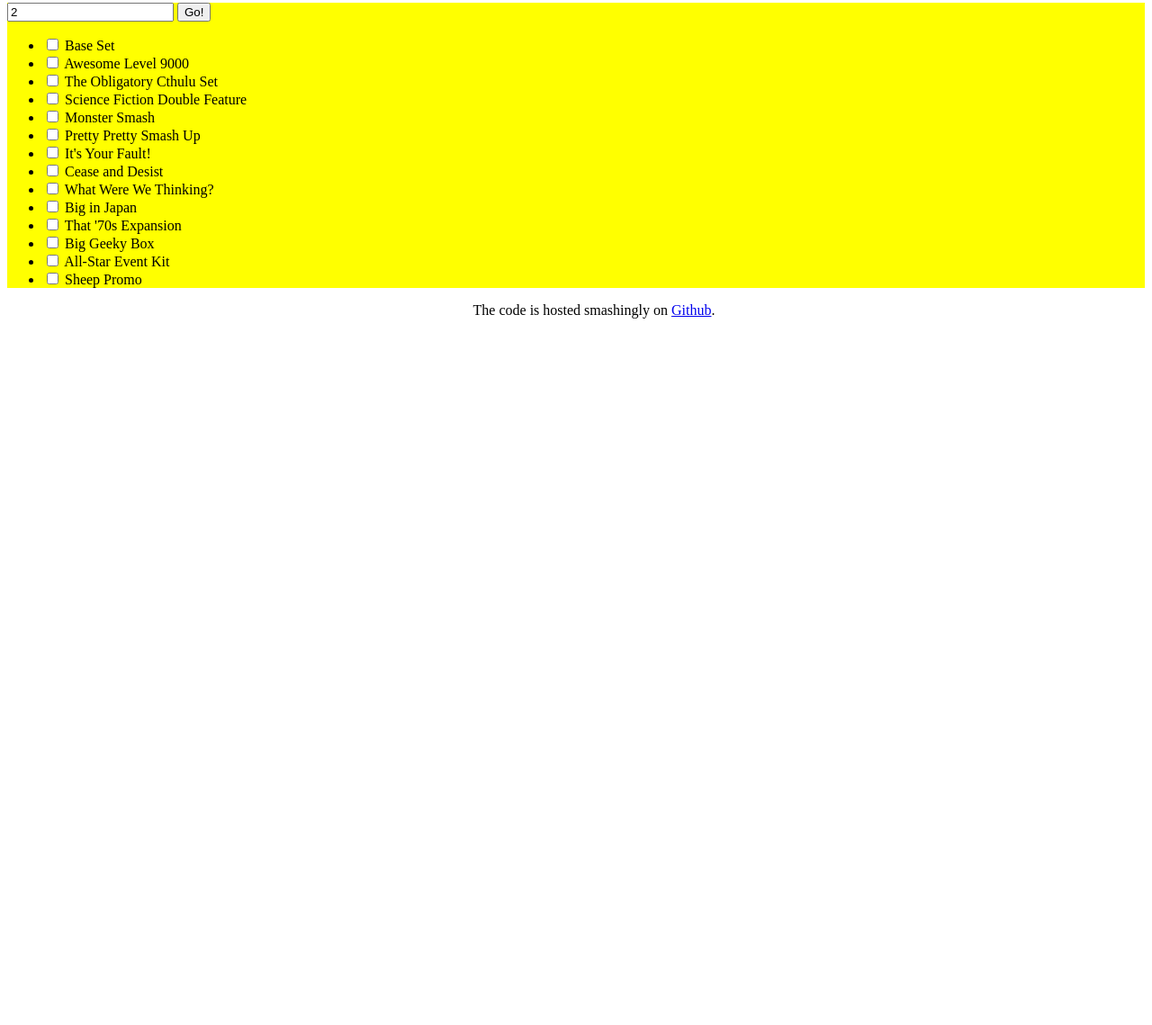
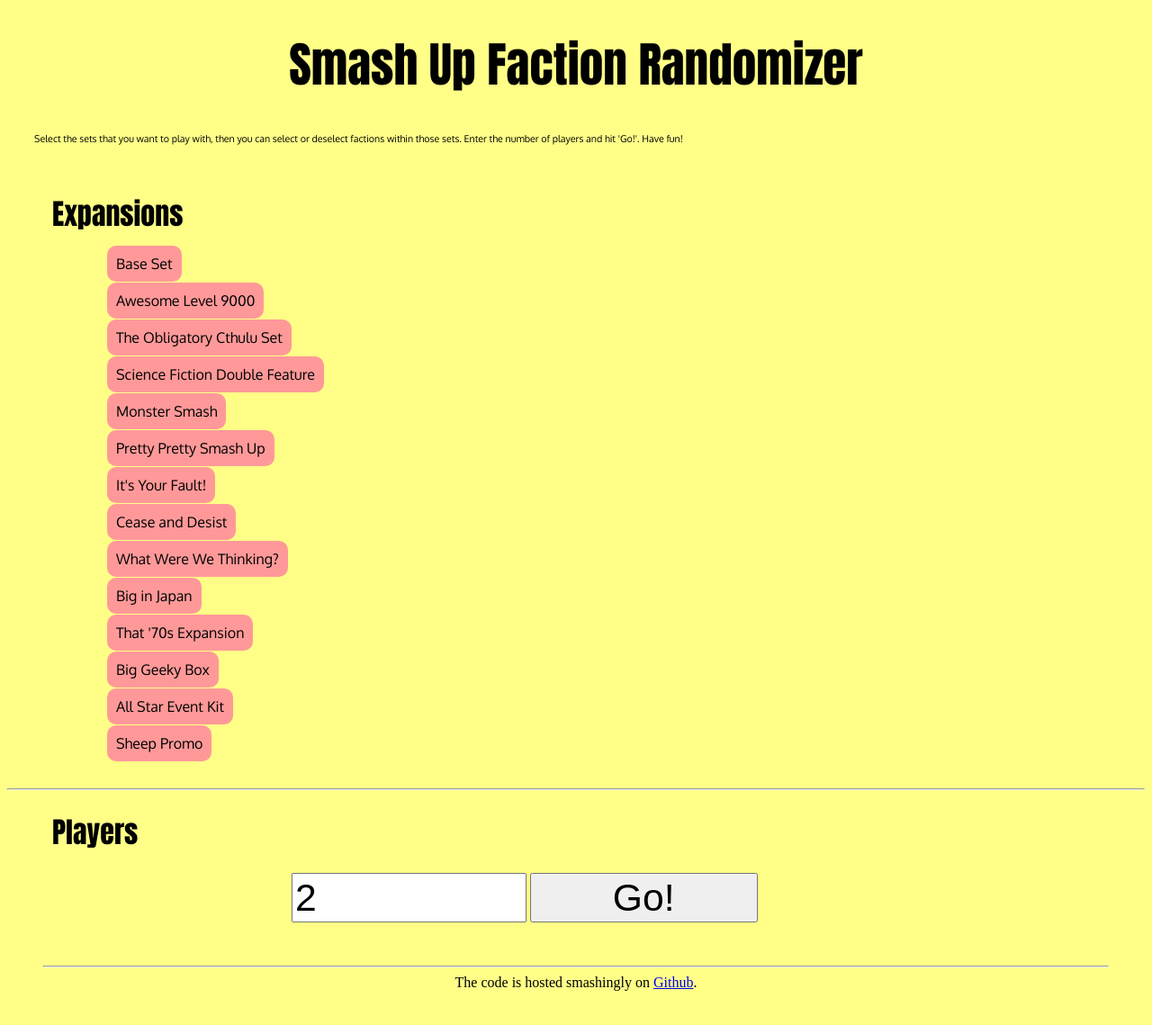
Before and after one commit to cweeks12/SmashUpRandomizer, a plain HTML site: page index.html in a window 1280 px wide. Shown: the part 5-1144 px from the top of the page at 90% size. Before the commit the page ends 800 px from the top, so only its background shows below. Drawn offline with nearby package versions, Linux system fonts and the light colour scheme; files that its build step writes are made by us from their sources; files whose address does not match are found by name.

Commit message:
Works on mobile

```diff
--- a/index.html
+++ b/index.html
@@ -3,31 +3,50 @@
     <head>
         <title>Smash Up Faction Randomizer</title>
         <link href="/smashup/styles.css" rel="stylesheet"/>
+        <link href="https://fonts.googleapis.com/css?family=Anton|Oxygen" rel="stylesheet">
     </head>
     <body>
 
+        <h1 id="title">Smash Up Faction Randomizer</h1>
+
+        <div id="instructions">Select the sets that you want to play with, then you can select or deselect factions within those sets. Enter the number of players and hit 'Go!'. Have fun!</div>
+
         <div id="app">
-            <input type="text" id="playerCount" v-model="playerTextEntry">
-            <input type="button" id="randomize" value="Go!" v-on:click="randomizeFactions"/>
-            <ul>
-                <li v-for="expansion in expansions">
-                    <input type="checkbox" v-bind:value="expansion" v-on:click="selectExpansion">
-                    <label>{{expansion}}</label>
+            <h1>Expansions</h1>
+            <ul id="expansionsList">
+                <li  v-for="expansion in expansions">
+                    <input class="expansion" type="checkbox" v-bind:id="expansion" v-bind:value="expansion" v-on:click="selectExpansion">
+                    <label v-bind:for="expansion">{{expansion}}</label>
                 </li>
 
             </ul>
-            <ul style="float:left;">
+
+            <hr/>
+            <h1 v-if="availableFactions.length > 0">Factions</h1>
+            <ul>
                 <li v-for="faction in availableFactions">
-                    <input type="checkbox" v-bind:checked="selectedFactions.indexOf(faction) > -1" v-bind:value="faction" v-on:click="selectFaction">
-                    <label><span class="faction">{{faction.replace(/_/g, ' ')}}</span>&nbsp;<span class="set">({{factionSets[faction]}})</span></label>
+                    <input type="checkbox" class="availableFaction" v-bind:id="faction" v-bind:checked="selectedFactions.indexOf(faction) > -1" v-bind:value="faction" v-on:click="selectFaction">
+                    <label v-bind:for="faction"><span class="faction">{{faction.replace(/_/g, ' ')}}</span>&nbsp;<span class="set">({{factionSets[faction]}})</span></label>
                 </li>
-                <li v-for="player in randomPlayerFactions" style="font-size: 1.5em;">
-                    {{player.first.replace(/(oe)?s$/,'')}} {{player.second}}
+            </ul>
+
+            <hr v-if="availableFactions.length > 0"/>
+            <h1>Players</h1>
+            <div id="playerSection">
+                <input type="text" id="playerCount" v-model="playerTextEntry">
+                <input type="button" id="randomize" value="Go!" v-on:click="randomizeFactions"/>
+            </div>
+            <hr v-if="randomPlayerFactions.length > 0"/>
+            <h1 v-if="randomPlayerFactions.length > 0">Smashed Up Combinations</h1>
+            <ul>
+                <li v-for="player in randomPlayerFactions">
+                    {{player.first}} {{player.second}}
                 </li>
             </ul>
 
         </div>
         <div id="footer">
+            <hr/>
             The code is hosted smashingly on <a href="https://github.com/cweeks12/SmashUpRandomizer">Github</a>.
         </div>
         <script src="https://cdn.jsdelivr.net/npm/vue@2.5.13/dist/vue.js"></script>
--- a/script.js
+++ b/script.js
@@ -53,7 +53,7 @@
             Vigilantes: 'That \'70s Expansion',
             Kung_Fu_Fighters: 'That \'70s Expansion',
             Geeks: 'Big Geeky Box',
-            All_Stars: 'All_Star Event Kit',
+            All_Stars: 'All Star Event Kit',
             Sheep: 'Sheep Promo',
         },
 
@@ -81,7 +81,7 @@
                 'Big in Japan',
                 'That \'70s Expansion',
                 'Big Geeky Box',
-                'All-Star Event Kit',
+                'All Star Event Kit',
                 'Sheep Promo',
             ],
             selectedFactions: [],
@@ -139,6 +139,10 @@
             }
         },
         randomizeFactions: function() {
+            if (this.selectedExpansions.length < 1){
+                alert("Select the sets you want to play with");
+                return;
+            }
             if (isNaN(this.players) || this.players < 2 || this.players > 10 ){
                 alert("Please choose a valid number of players");
                 return;
@@ -160,9 +164,13 @@
 
             this.randomPlayerFactions = [];// reset it
             for (let i = 0; i < randomFactions.length; i+=2){
-                this.randomPlayerFactions.push({first: this.selectedFactions[randomFactions[i]].replace(/_/,' '), second: this.selectedFactions[randomFactions[i+1]].replace(/_/,' ')});
+                // This nasty regex chain is to singularize any first factions. I think I'll write an API that does this some day.
+                this.randomPlayerFactions.push(
+                        {first: this.selectedFactions[randomFactions[i]]
+                          .replace(/_/g,' ').replace(/ves$/, 'f').replace(/ies$/, 'y')
+                          .replace(/sses$/, 'sss').replace(/o(e)?s$/,'o').replace(/s$/, '').replace(/^Zomby$/, 'Zombie') ,
+                        second: this.selectedFactions[randomFactions[i+1]].replace(/_/g,' ')});
             }
-            console.log(this.randomPlayerFactions);
         }
     },
     watch: {},
--- a/styles.css
+++ b/styles.css
@@ -1,15 +1,98 @@
 #footer {
     text-align: center;
+    margin: 20px;
+    padding: 20px;
 }
 
+body {
+    background-color: #ff8;
+}
 #app {
-    background-color: #ff0;
+}
+
+h1 {
+    font-family: 'Anton', sans-serif;
+    padding-left: 50px;
+    font-weight: normal;
+}
+
+#title{
+    text-align: center;
+    font-size: 40pt;
+    padding-left: 0px;
+}
+
+#instructions {
+    font-family: 'Oxygen', sans-serif;
+    font-size: 8pt;
+    padding: 30px;
+    padding-top: 0px;
+}
+
+li {
+    font-family: 'Oxygen', sans-serif;
+}
+
+#expansionsList{
+    margin-bottom: 40px;
 }
 
 .set {
     font-style: italic;
+    font-weight: 100;
+    font-size: .8em;
 }
 
 .faction {
-    font-weight: bold;
 }
+
+.availableFaction {
+    display: none;
+}
+
+ul li {
+    list-style: none;
+    margin: 21px;
+}
+
+input[type=checkbox] {
+    display: none;
+    height: 100%;
+}
+
+label{
+    width: 100%;
+    text-decoration: none;
+    background-color: #F99;
+    margin: 20px;
+    margin-left: 50px;
+    margin-right: 50px;
+    border-radius: 10px;
+    height: 100%;
+    padding: 10px;
+}
+
+
+input[type=checkbox]:checked + label{
+    background-color: #3f3;
+}
+
+
+#playerSection {
+    display: block;
+    width: 50%;
+    margin-left: auto;
+    margin-right: auto;
+}
+
+#playerCount{
+    width: 40%;
+    height: 100%;
+    font-size: 32pt;
+}
+
+#randomize {
+    height: 100%;
+    width: 40%;
+    font-size: 32pt;
+}
```
